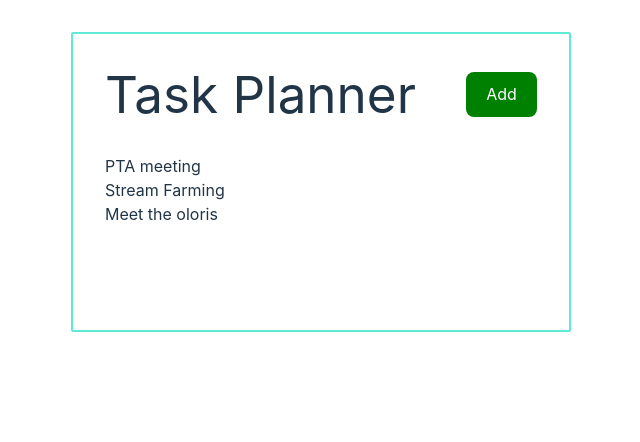
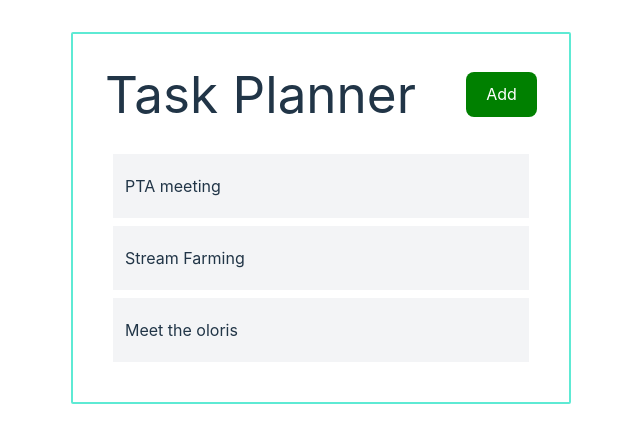
Before and after one commit to Sochuks/react-task-planner, a React (Vite) app: page / in a window 1280 px wide. Shown: the top 442 px of the page, without its empty margins (319-959 px from the left). Built offline with nearby package versions, Linux system fonts and the light colour scheme.

Commit message:
Modify style for task & task header

```diff
--- a/src/components/Task.jsx
+++ b/src/components/Task.jsx
@@ -1,7 +1,7 @@
 const Task = ({task}) => {
   return (
-    <div >
-        <h3>{task.text}</h3>
+    <div className="m-2 px-3 py-5 cursor-pointer bg-gray-100">
+        <h3 className="flex items-center justify-between">{task.text}</h3>
     </div>
   )
 }
```
